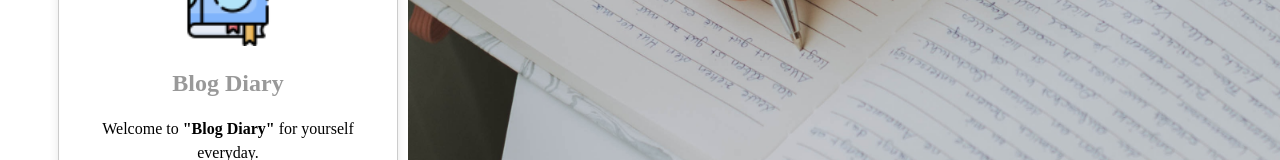
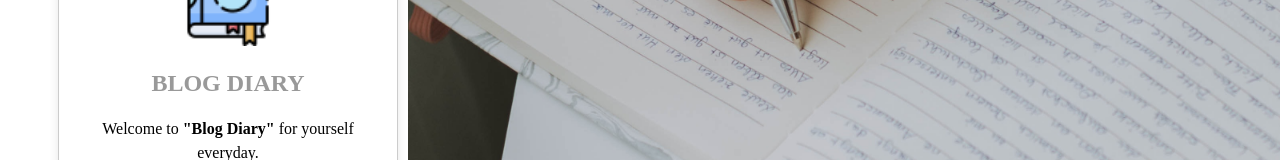
Before and after one commit to Thongek-wpm/social-web-app, a Vue app: page / in a window 1280 px wide. Shown: the part 220-380 px from the top of the page. Built offline with nearby package versions, Linux system fonts and the light colour scheme.

Commit message:
Update LoginPage.vue

```diff
--- a/src/views/LoginPage.vue
+++ b/src/views/LoginPage.vue
@@ -5,7 +5,7 @@
       <div class="content-container">
         <div class="text-center mb-4 logo-container">
           <img src="@/assets/diary.png" alt="diary" class="logo" />
-          <h2 class="subtle-heading">Blog Diary</h2>
+          <h2 class="subtle-heading">BLOG DIARY</h2>
           <div class="mb-4">
             <p>
               Welcome to <strong>"Blog Diary"</strong> for yourself everyday.
@@ -21,7 +21,6 @@
             <!-- จัดกึ่งกลางแนวตั้งและแนวนอน -->
             <label for="username" class="mr-4">Username:</label>
             <br />
-            <!-- บรรทัดใหม่ -->
             <input
               type="text"
               id="username"
```
